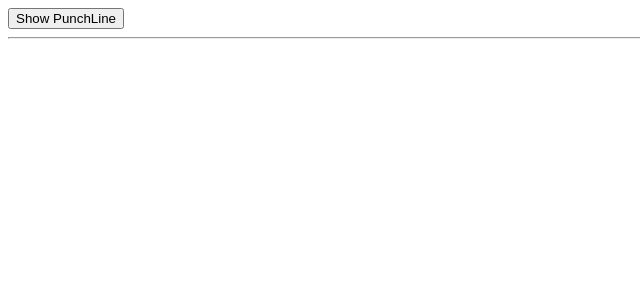
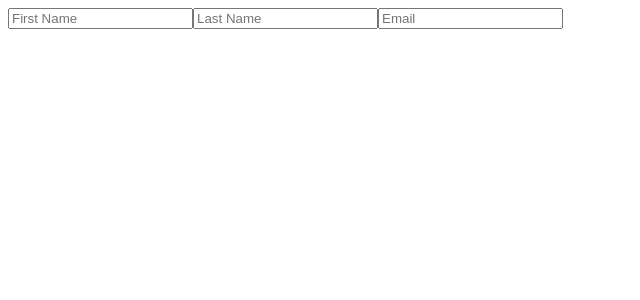
Before and after one commit to lawal-mj/react-state-practice, a React (Create React App) app: page / in a window 1280 px wide. Shown: the top 300 px of the page, without its empty margins (0-640 px from the left). Built offline with nearby package versions, Linux system fonts and the light colour scheme.

Commit message:
Added and fixed box form inputs from scrimba

```diff
--- a/src/App.js
+++ b/src/App.js
@@ -1,28 +1,11 @@
 import React from "react"
+import Form from "./Box"
 
-export default function Joke(props) {
-    const [isShown, setIsShown] = React.useState(false)
+export default function App() {
 
-    function toggle() {
-        setIsShown(function(prevValue) {
-            return !prevValue
-
-        })
-    }
-
-
-    /**
-     * Challenge:
-     * - Create state `isShown` (boolean, default to `false`)
-     * - Add a button that toggles the value back and forth
-     */
     return (
         <div>
-            {props.setup && <h3>{props.setup}</h3>}
-           {isShown && <p>{props.punchline}</p> }
-            <button onClick={toggle}>Show PunchLine</button>
-
-            <hr />
+                <Form />
         </div>
     )
 }
--- a/src/Box.js
+++ b/src/Box.js
@@ -1,16 +1,42 @@
 import React from "react"
 
-export default function Box(props) {
-    const styles = {
-        backgroundColor: props.on ? "#222222" : "transparent"
+export default function Form() {
+    const [formData, setFormData] = React.useState(
+        {firstName: "", lastName: "", email: ""}
+    )
+
+    function handleChange(event) {
+        setFormData(prevFormData => {
+            return {
+                ...prevFormData,
+                [event.target.name]: event.target.value
+            }
+        })
     }
 
     return (
-        <div
-            style={styles}
-            className="box"
-            onClick={()=>props.toggle(props.id)}
-        >
-        </div>
+        <form>
+            <input
+                type="text"
+                placeholder="First Name"
+                onChange={handleChange}
+                name="firstName"
+                value={formData.firstName}
+            />
+            <input
+                type="text"
+                placeholder="Last Name"
+                onChange={handleChange}
+                name="lastName"
+                value={formData.lastName}
+            />
+            <input
+                type="email"
+                placeholder="Email"
+                onChange={handleChange}
+                name="email"
+                value={formData.email}
+            />
+        </form>
     )
 }
```
